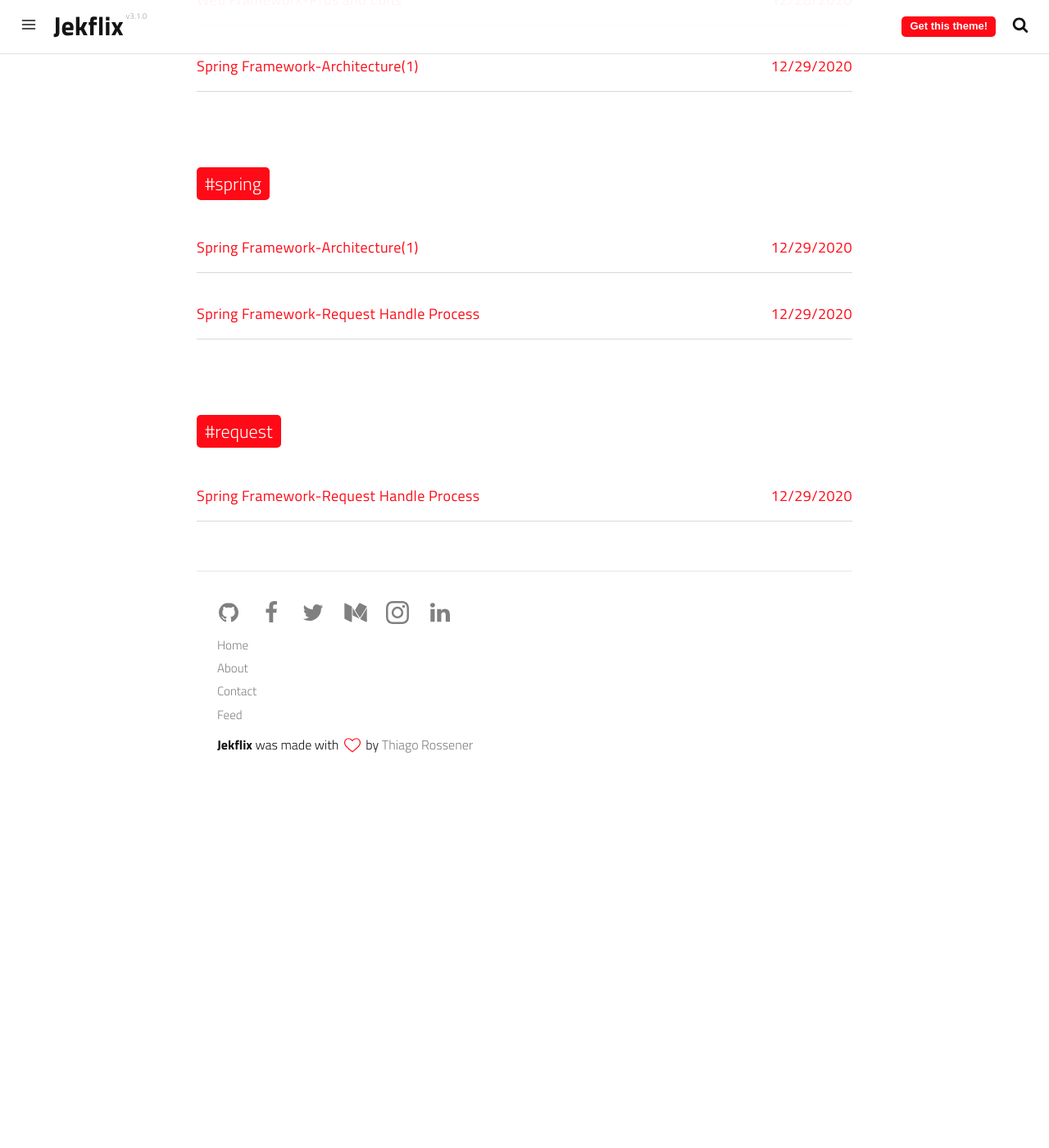
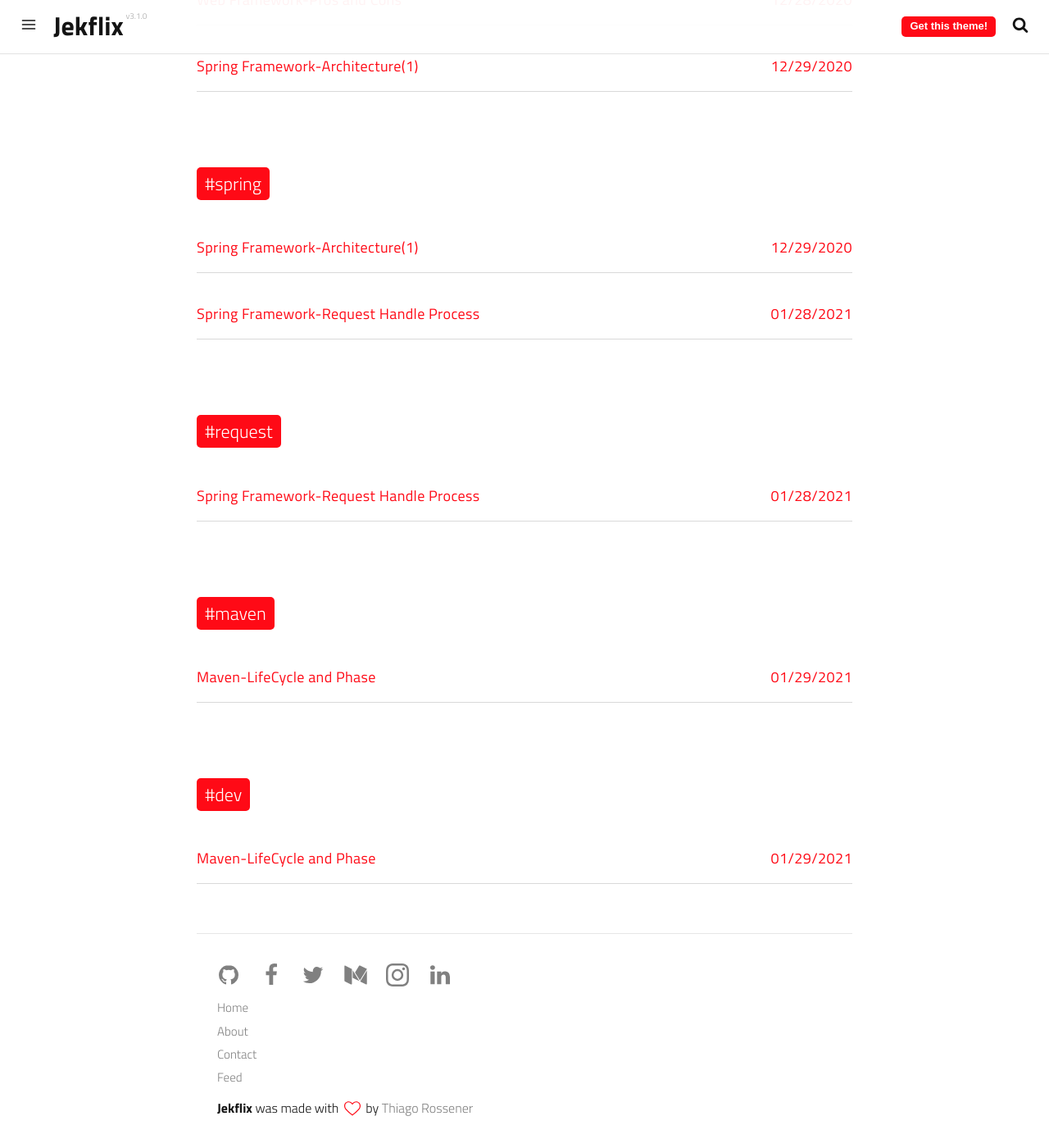
Before and after one commit to newvelop/newvelop.github.io, a Jekyll site: the page built from tags.html, in a window 1280 px wide and 1400 px high, scrolled down 8751 px. Shown: the whole window at 82% size. Built offline with Jekyll 4.4.1, drawn with Linux system fonts in a browser that asks for light colours; a script that is not in the unit is left out; before the commit the page ends 9708 px from its top, so only the background shows below that; part of the change alters nothing that is shown; some of the changed text lies outside the part shown.

Commit message:
finish maven lifecycle posting

```diff
--- a/_posts/2021-01-28-Spring-Framework---Request-Handle-Process.md
+++ b/_posts/2021-01-28-Spring-Framework---Request-Handle-Process.md
@@ -1,5 +1,5 @@
 ---
-date: 2020-12-29 07:00:39
+date: 2021-01-28 07:00:39
 layout: post
 title: "Spring Framework-Request Handle Process"
 subtitle:
--- /dev/null
+++ b/_posts/2021-01-29-Maven---LifeCycle-and-Phase.md
@@ -0,0 +1,40 @@
+---
+date: 2021-01-29 07:00:39
+layout: post
+title: "Maven-LifeCycle and Phase"
+subtitle:
+description:
+image:
+optimized_image:
+category:
+tags:
+- maven
+- dev
+author: newvelop
+paginate: false
+---
+프로젝트를 빌드할 때 사용되는 메이븐의 라이프 사이클과 페이즈에 관련해서 개념을 알아본다.
+
+### 라이프 사이클
+메이븐에서 라이프 사이클이란 미리 정해진 빌드 순서를 의미한다.
+메이븐에선 미리 정해진 빌드 순서인 몇가지 라이프 사이클을 제공한다.
+
+![screensh](../assets/img/2021-01-29-Maven---LifeCycle-and-Phase/maven-lifecycle.png)
+
+#### Clean
+Default 라이프 사이클을 수행하여 만든 산출물을 제거하는 라이프 사이클이다.
+
+#### Default
+소스코드를 컴파일하고 결과물을 만들어내는 라이프 사이클이다.
+
+#### Site
+프로젝트의 설명 사이트를 만드는 라이프 사이클이다.
+
+### 페이즈
+라이프 사이클을 이루고 있는 각각 단계를 페이즈라고 한다.
+페이즈간에는 의존관계가 있어, 한 라이프 사이클에서 이전 단계의 페이즈가 수행이 되어야지만이 다음 단계의 페이즈를 수행하게된다.
+
+![screensh](../assets/img/2021-01-29-Maven---LifeCycle-and-Phase/maven-phase.jfif)
+
+참고
+- http://itnovice1.blogspot.com/2018/12/mvn-lifecycle.html
```
Also changed, not shown: assets/img/2021-01-29-Maven---LifeCycle-and-Phase/maven-lifecycle.png (added), assets/img/2021-01-29-Maven---LifeCycle-and-Phase/maven-phase.jfif (added).
